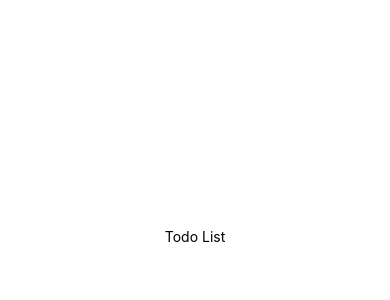
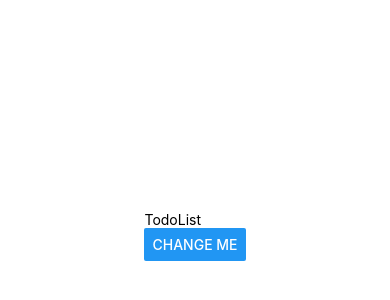
Before and after one commit to xalejandrow/MERN_Course, a React Native app in the folder todo-list/: screen / in a window 390 px wide. Shown: the part 186-486 px from the top of the page. Built offline with nearby package versions, Linux system fonts and the light colour scheme.

Commit message:
S8P79 - State

```diff
--- a/todo-list/Components/TodoList.js
+++ b/todo-list/Components/TodoList.js
@@ -1,10 +1,14 @@
-import React from 'react';
-import { View, Text} from "react-native";
+import React, { useState } from 'react';
+import { View, Text, Button } from "react-native";
 
 const TodoList = () => {
+
+    const [title, setTitle] = useState('TodoList')
+
     return(
         <View>
-            <Text>Todo List</Text>
+            <Text>{title}</Text>
+            <Button title='Change me' onPress={()=> setTitle('My List')}/>
         </View>
     )
 }
```
